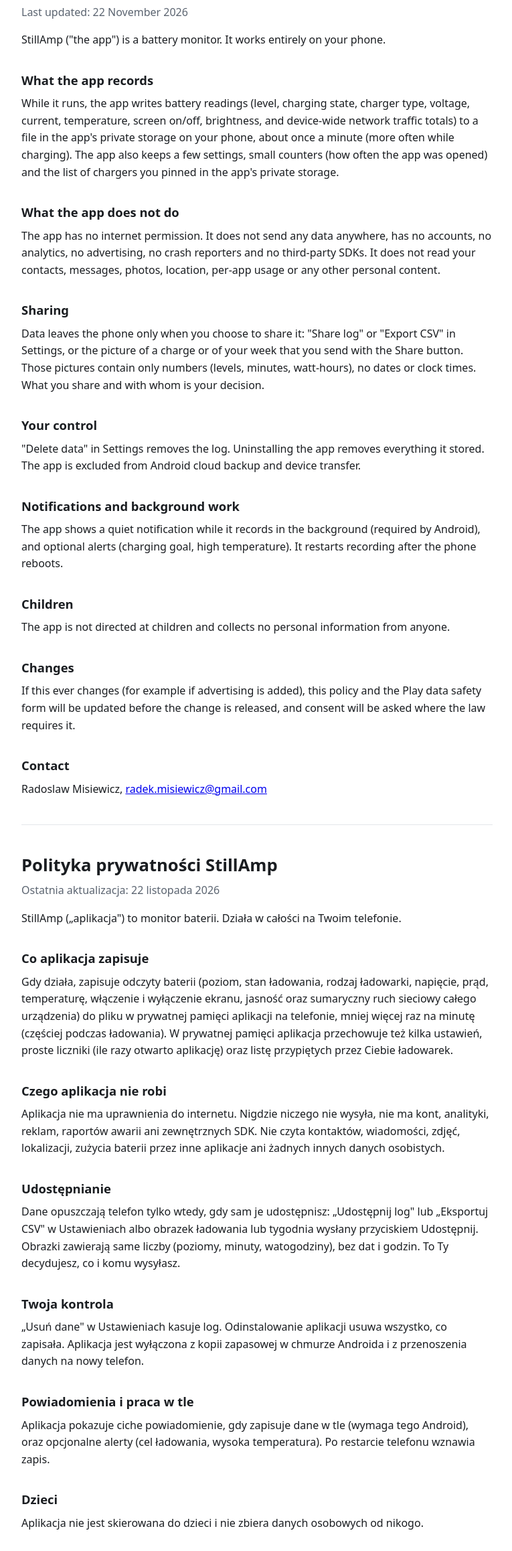
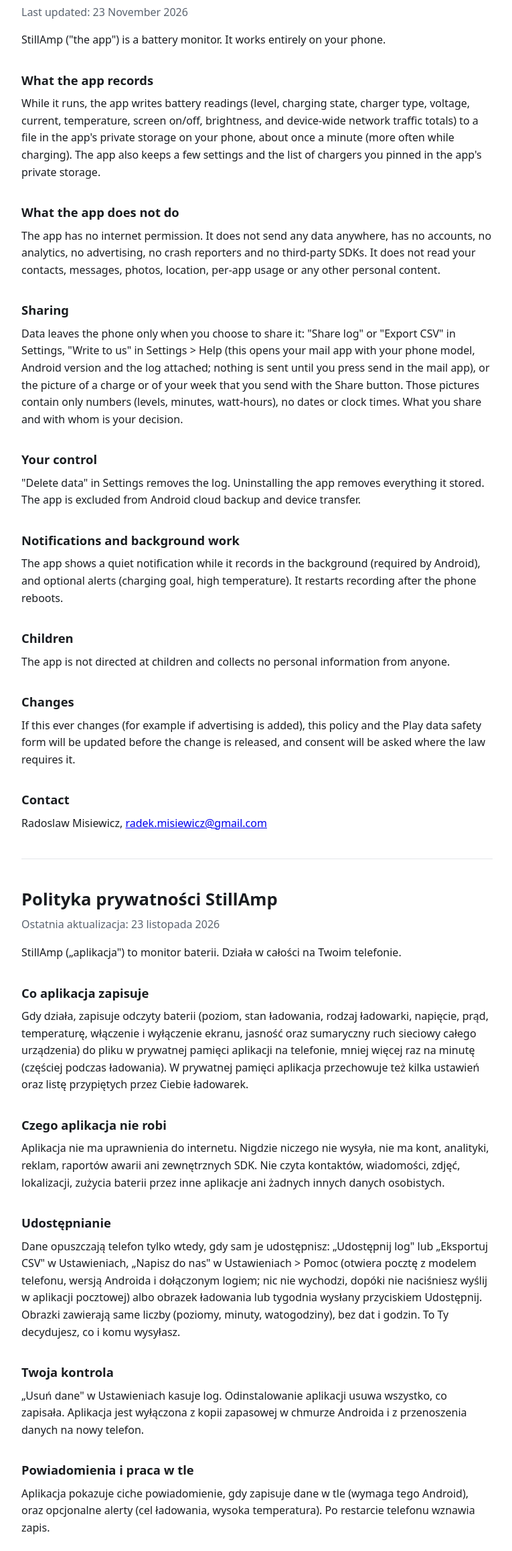
Before and after one commit to RadekMisiewicz/stillamp-privacy, a plain HTML site: page index.html in a window 1280 px wide. Shown: the part 97-2413 px from the top of the page at 67% size, without its empty margins (256-1021 px from the left). Drawn offline with Linux system fonts and the light colour scheme.

Commit message:
Add files via upload

```diff
--- a/index.html
+++ b/index.html
@@ -23,17 +23,17 @@
 
 <section id="en">
 <h1>StillAmp privacy policy</h1>
-<p class="meta">Last updated: 22 November 2026</p>
+<p class="meta">Last updated: 23 November 2026</p>
 <p>StillAmp ("the app") is a battery monitor. It works entirely on your phone.</p>
 
 <h2>What the app records</h2>
-<p>While it runs, the app writes battery readings (level, charging state, charger type, voltage, current, temperature, screen on/off, brightness, and device-wide network traffic totals) to a file in the app's private storage on your phone, about once a minute (more often while charging). The app also keeps a few settings, small counters (how often the app was opened) and the list of chargers you pinned in the app's private storage.</p>
+<p>While it runs, the app writes battery readings (level, charging state, charger type, voltage, current, temperature, screen on/off, brightness, and device-wide network traffic totals) to a file in the app's private storage on your phone, about once a minute (more often while charging). The app also keeps a few settings and the list of chargers you pinned in the app's private storage.</p>
 
 <h2>What the app does not do</h2>
 <p>The app has no internet permission. It does not send any data anywhere, has no accounts, no analytics, no advertising, no crash reporters and no third-party SDKs. It does not read your contacts, messages, photos, location, per-app usage or any other personal content.</p>
 
 <h2>Sharing</h2>
-<p>Data leaves the phone only when you choose to share it: "Share log" or "Export CSV" in Settings, or the picture of a charge or of your week that you send with the Share button. Those pictures contain only numbers (levels, minutes, watt-hours), no dates or clock times. What you share and with whom is your decision.</p>
+<p>Data leaves the phone only when you choose to share it: "Share log" or "Export CSV" in Settings, "Write to us" in Settings > Help (this opens your mail app with your phone model, Android version and the log attached; nothing is sent until you press send in the mail app), or the picture of a charge or of your week that you send with the Share button. Those pictures contain only numbers (levels, minutes, watt-hours), no dates or clock times. What you share and with whom is your decision.</p>
 
 <h2>Your control</h2>
 <p>"Delete data" in Settings removes the log. Uninstalling the app removes everything it stored. The app is excluded from Android cloud backup and device transfer.</p>
@@ -55,17 +55,17 @@
 
 <section id="pl" lang="pl">
 <h1>Polityka prywatności StillAmp</h1>
-<p class="meta">Ostatnia aktualizacja: 22 listopada 2026</p>
+<p class="meta">Ostatnia aktualizacja: 23 listopada 2026</p>
 <p>StillAmp („aplikacja") to monitor baterii. Działa w całości na Twoim telefonie.</p>
 
 <h2>Co aplikacja zapisuje</h2>
-<p>Gdy działa, zapisuje odczyty baterii (poziom, stan ładowania, rodzaj ładowarki, napięcie, prąd, temperaturę, włączenie i wyłączenie ekranu, jasność oraz sumaryczny ruch sieciowy całego urządzenia) do pliku w prywatnej pamięci aplikacji na telefonie, mniej więcej raz na minutę (częściej podczas ładowania). W prywatnej pamięci aplikacja przechowuje też kilka ustawień, proste liczniki (ile razy otwarto aplikację) oraz listę przypiętych przez Ciebie ładowarek.</p>
+<p>Gdy działa, zapisuje odczyty baterii (poziom, stan ładowania, rodzaj ładowarki, napięcie, prąd, temperaturę, włączenie i wyłączenie ekranu, jasność oraz sumaryczny ruch sieciowy całego urządzenia) do pliku w prywatnej pamięci aplikacji na telefonie, mniej więcej raz na minutę (częściej podczas ładowania). W prywatnej pamięci aplikacja przechowuje też kilka ustawień oraz listę przypiętych przez Ciebie ładowarek.</p>
 
 <h2>Czego aplikacja nie robi</h2>
 <p>Aplikacja nie ma uprawnienia do internetu. Nigdzie niczego nie wysyła, nie ma kont, analityki, reklam, raportów awarii ani zewnętrznych SDK. Nie czyta kontaktów, wiadomości, zdjęć, lokalizacji, zużycia baterii przez inne aplikacje ani żadnych innych danych osobistych.</p>
 
 <h2>Udostępnianie</h2>
-<p>Dane opuszczają telefon tylko wtedy, gdy sam je udostępnisz: „Udostępnij log" lub „Eksportuj CSV" w Ustawieniach albo obrazek ładowania lub tygodnia wysłany przyciskiem Udostępnij. Obrazki zawierają same liczby (poziomy, minuty, watogodziny), bez dat i godzin. To Ty decydujesz, co i komu wysyłasz.</p>
+<p>Dane opuszczają telefon tylko wtedy, gdy sam je udostępnisz: „Udostępnij log" lub „Eksportuj CSV" w Ustawieniach, „Napisz do nas" w Ustawieniach > Pomoc (otwiera pocztę z modelem telefonu, wersją Androida i dołączonym logiem; nic nie wychodzi, dopóki nie naciśniesz wyślij w aplikacji pocztowej) albo obrazek ładowania lub tygodnia wysłany przyciskiem Udostępnij. Obrazki zawierają same liczby (poziomy, minuty, watogodziny), bez dat i godzin. To Ty decydujesz, co i komu wysyłasz.</p>
 
 <h2>Twoja kontrola</h2>
 <p>„Usuń dane" w Ustawieniach kasuje log. Odinstalowanie aplikacji usuwa wszystko, co zapisała. Aplikacja jest wyłączona z kopii zapasowej w chmurze Androida i z przenoszenia danych na nowy telefon.</p>
```
